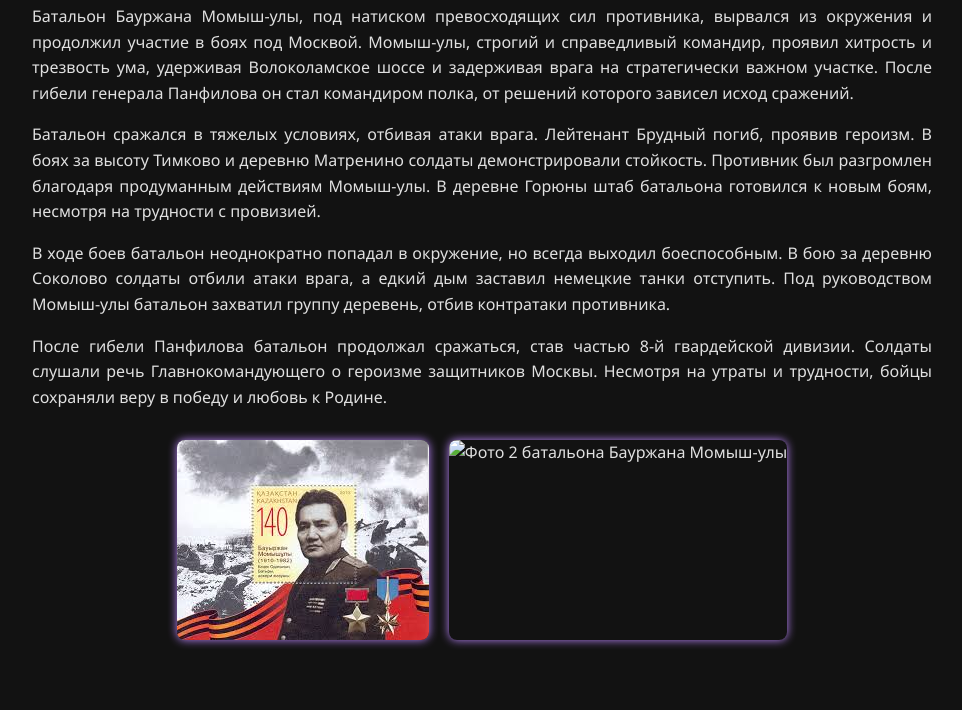
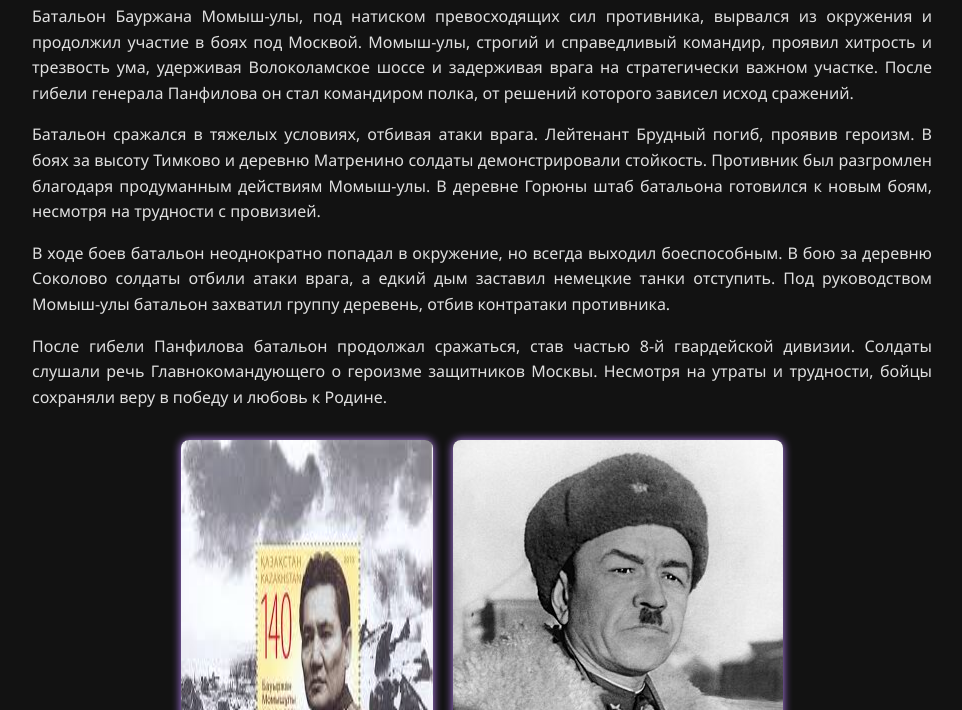
Before and after one commit to janar2025/janar2025.github.io, a plain HTML site: page index.html in a window 1280 px wide. Shown: the part 90-800 px from the top of the page, without its empty margins (158-1120 px from the left). Drawn offline with Linux system fonts and the light colour scheme.

Commit message:
Update index.html

```diff
--- a/index.html
+++ b/index.html
@@ -47,7 +47,7 @@
 
   <div class="images">
     <img src="1.jpg" alt="Фото 1 батальона Бауржана Момыш-улы" />
-    <img src="2.png" alt="Фото 2 батальона Бауржана Момыш-улы" />
+    <img src="2.jpg" alt="Фото 2 батальона Бауржана Момыш-улы" />
   </div>
 </body>
 </html>
```
